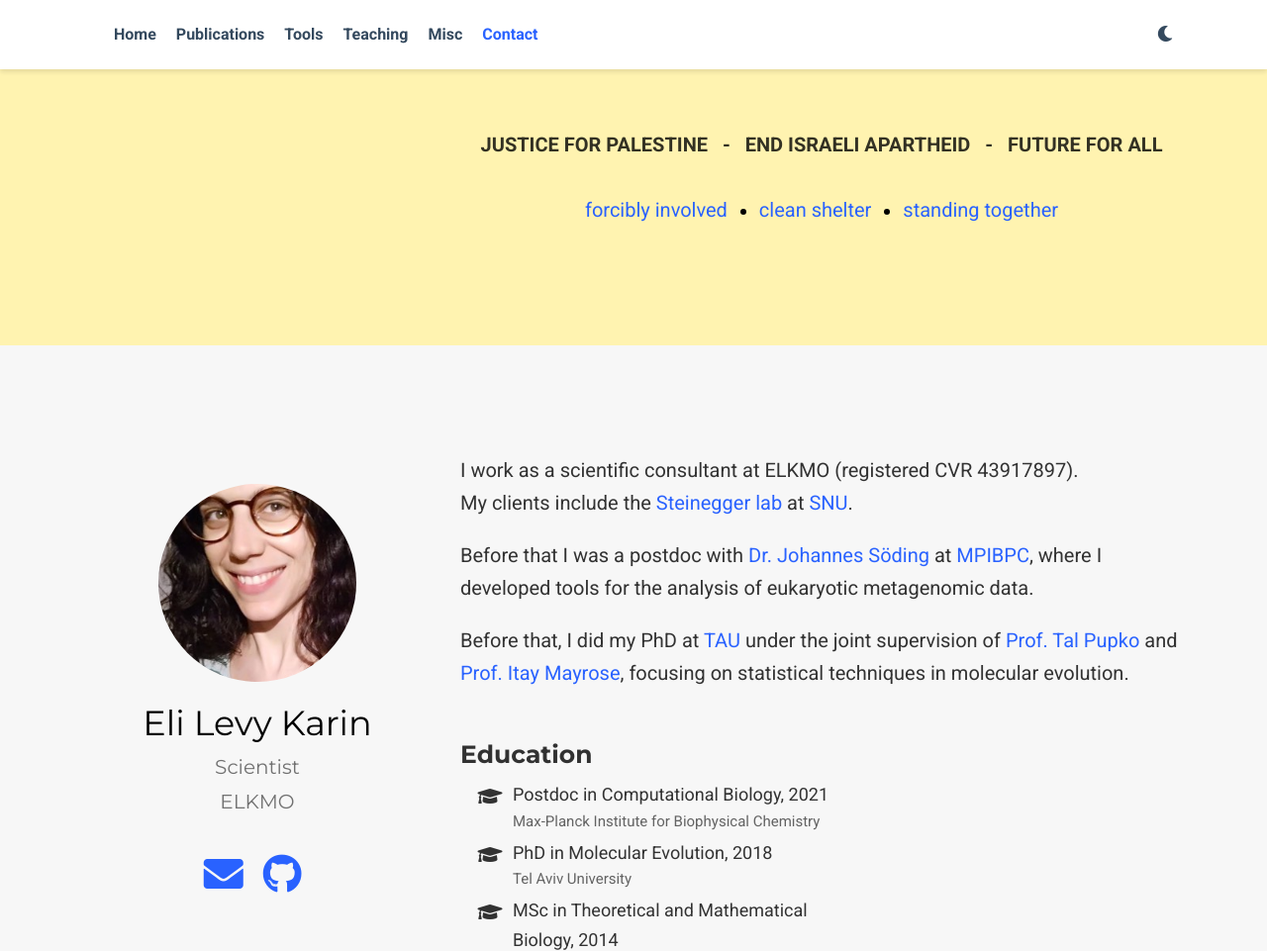
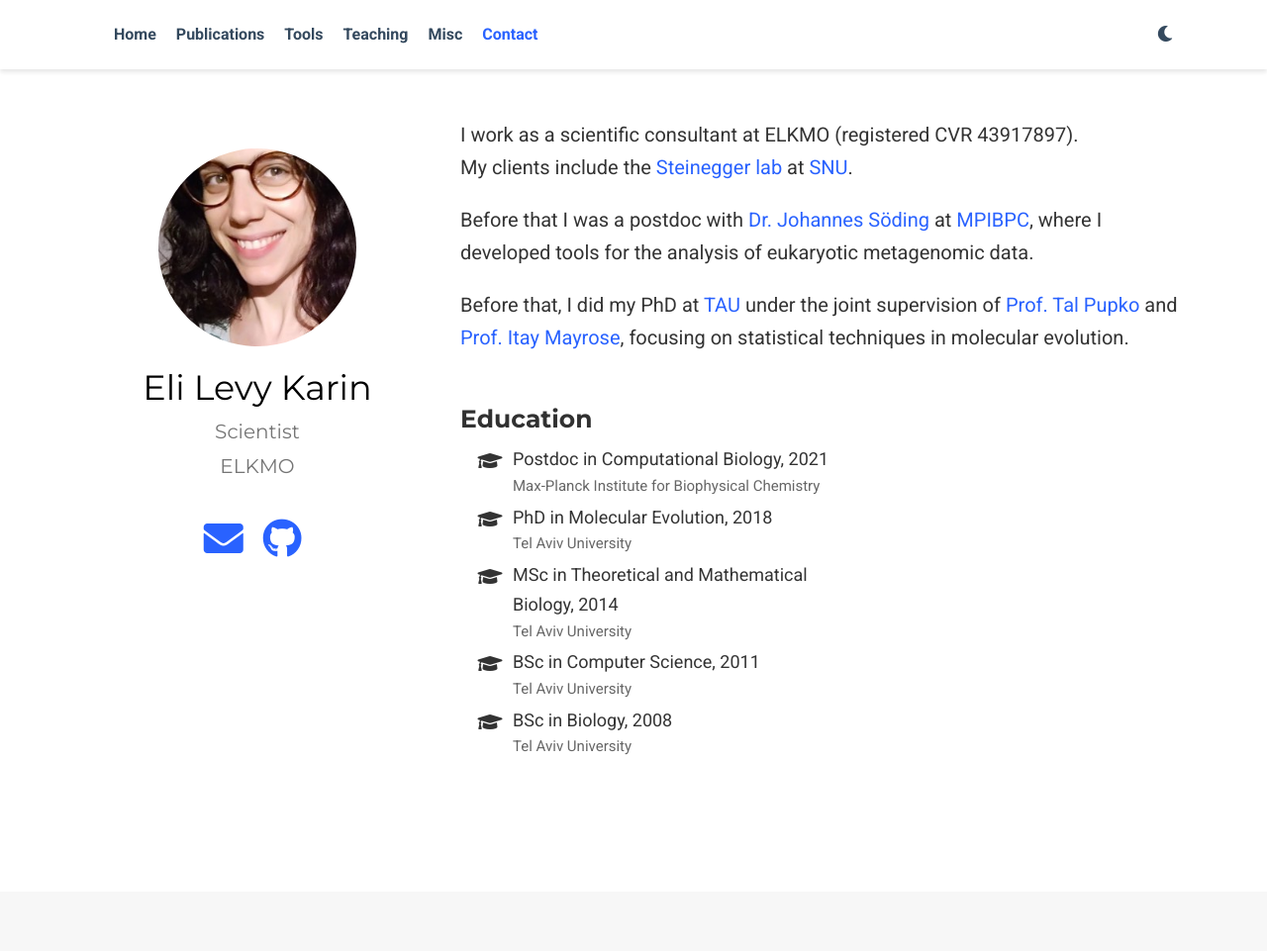
Before and after one commit to elileka/elileka.github.io, a plain HTML site: page index.html in a window 1280 px wide. Shown: the top 961 px of the page at 99% size. Drawn offline with nearby package versions, Linux system fonts and the light colour scheme; some icons are missing.

Commit message:
Build website

```diff
--- a/index.html
+++ b/index.html
@@ -334,64 +334,6 @@
 
 
 
-
-
-
-
-
-
-
-
-
-
-
-
-
-
-
-
-
-
-
-
-
-
-
-
-
-
-
-  <section id="elk_banner" class="home-section wg-blank   " style="background-color: #fff3b0;">
-    <div class="container">
-
-
-
-<div class="row">
-
-    <div class="col-12 col-lg-4 section-heading">
-
-
-    </div>
-    <div class="col-12 col-lg-8">
-      <div style="text-align: center; padding: 10px; font-weight: bold;">
-  JUSTICE FOR PALESTINE &nbsp;&nbsp;-&nbsp;&nbsp; END ISRAELI APARTHEID &nbsp;&nbsp;-&nbsp;&nbsp; FUTURE FOR ALL
-  <br>
-  <br>
-  <span style="font-weight: normal; font-size: normal;">
-    <a href="https://www.thedailyfile.org/forcibly-involved" target="_blank">forcibly involved</a>
-    <span style="display: inline-block; width: 6px; height: 6px; background-color: black; border-radius: 50%; margin: 0 8px; vertical-align: middle;"></span>
-    <a href="https://www.cleanshelter.org/" target="_blank">clean shelter</a>
-    <span style="display: inline-block; width: 6px; height: 6px; background-color: black; border-radius: 50%; margin: 0 8px; vertical-align: middle;"></span>
-    <a href="https://www.standing-together.org/en" target="_blank">standing together</a>
-  </span>
-</div>
-
-    </div>
-
-</div>
-
-    </div>
-  </section>
 
 
 
```
